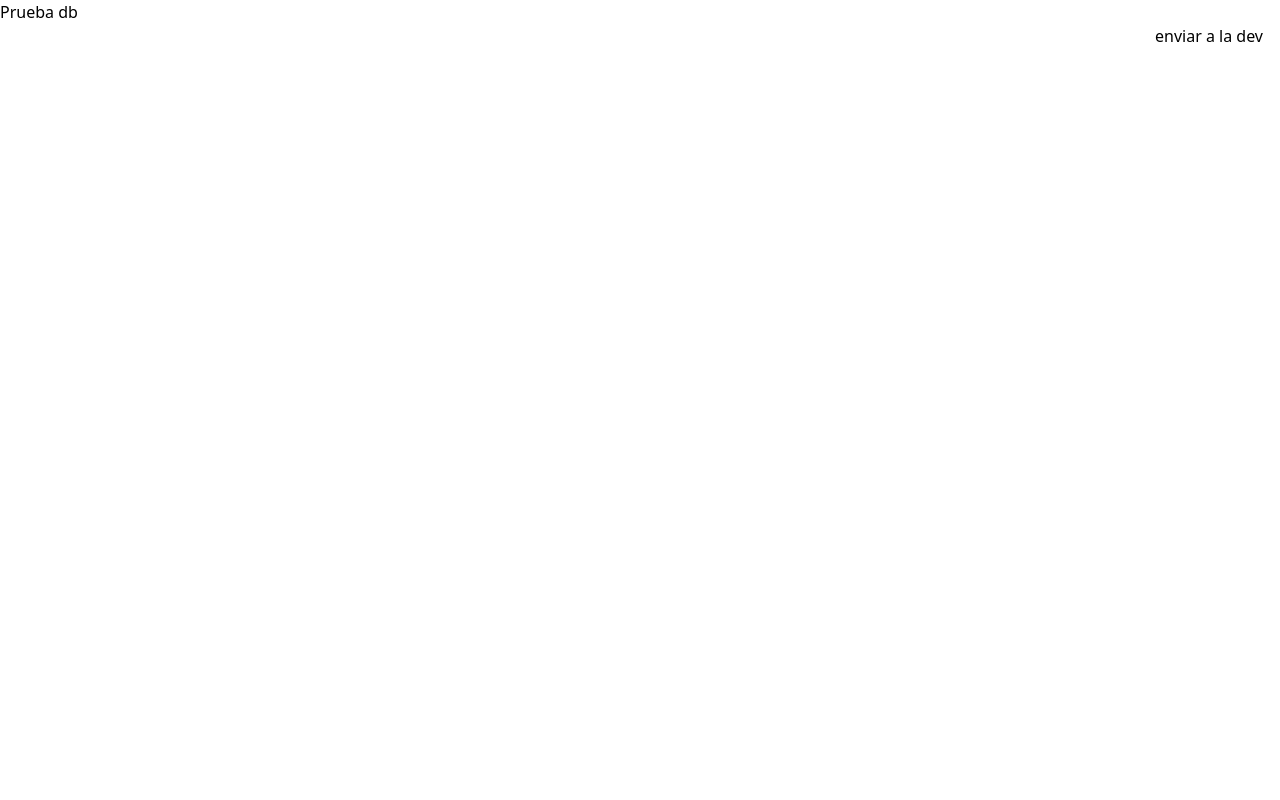
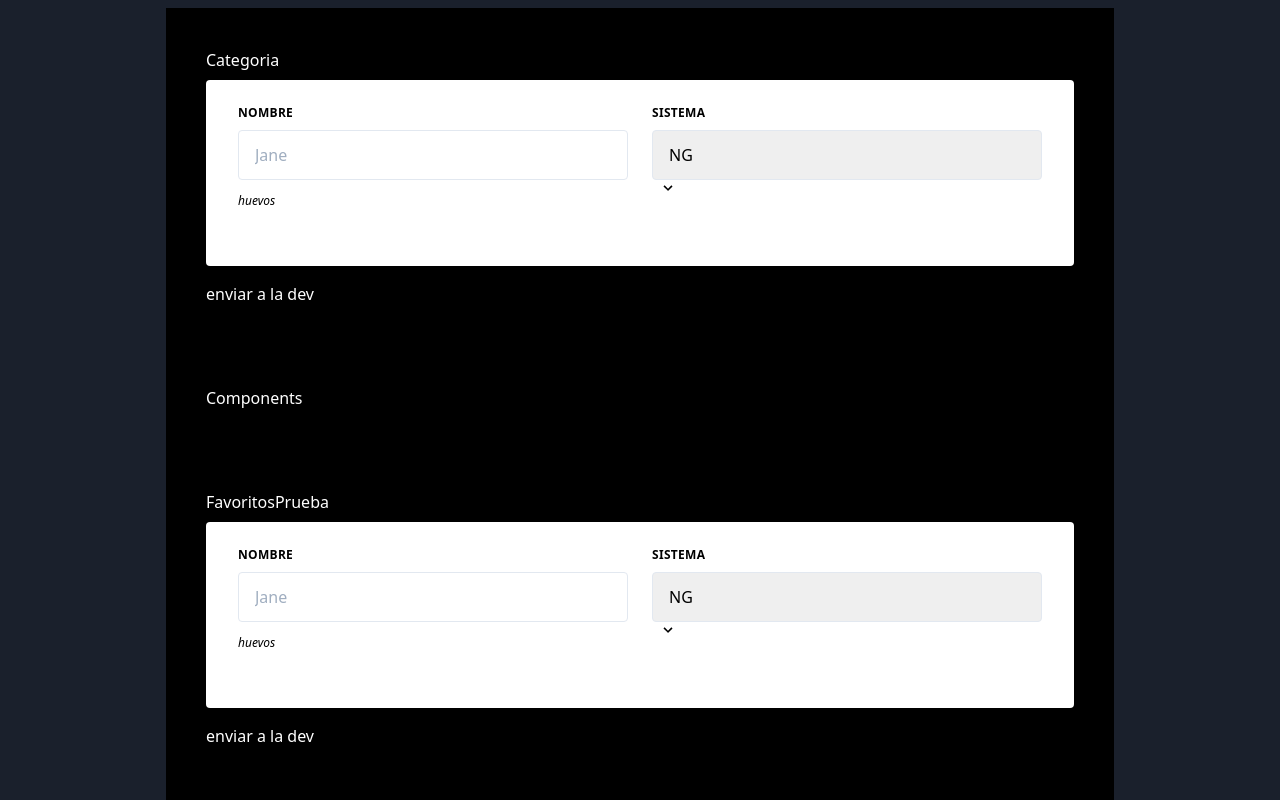
Before and after one commit to pabloVieyra/nucleo-wiki, a Next.js app: page /Pruebadb in a window 1280 px wide. Shown: the top 800 px of the page. Built offline with nearby package versions, Linux system fonts and the light colour scheme.

Commit message:
Formularios de prueba

```diff
--- /dev/null
+++ b/components/PruebasDb-Cosas/CategoriaPrueba.js
@@ -0,0 +1,74 @@
+import React, { useState } from "react";
+
+const CategoriaPrueba = () => {
+  const [component, setComponent] = useState("");
+  const changeComponent = () => {
+    fetch(`http://localhost:3000/api/componentes/`)
+      .then((response) => response.json())
+      .then((response) => {
+        const filtrado = response.filter((r) => r.tags == e);
+        setProducts(filtrado);
+      })
+      .catch((error) => {
+        console.log(error);
+      });
+  };
+  return (
+    <div className="bg-black p-10 blur">
+      <h1 className="text-white"> Categoria</h1>
+      <div className="bg-white shadow-md rounded px-8 pt-6 pb-8 mb-4 flex  flex-col my-2">
+        <div className="-mx-3 md:flex mb-6">
+          <div className="md:w-1/2 px-3 mb-6 md:mb-0">
+            <label
+              className="block uppercase tracking-wide text-grey-darker text-xs font-bold mb-2"
+              htmlFor="grid-first-name"
+            >
+              Nombre
+            </label>
+            <input
+              className="appearance-none block w-full bg-grey-lighter text-grey-darker border border-red rounded py-3 px-4 mb-3"
+              id="grid-first-name"
+              type="text"
+              placeholder="Jane"
+            />
+            <p className="text-red text-xs italic">huevos</p>
+          </div>
+          <div className="md:w-1/2 px-3">
+            <label
+              className="block uppercase tracking-wide text-grey-darker text-xs font-bold mb-2"
+              htmlFor="grid-state"
+            >
+              Sistema
+            </label>
+            <div className="relative">
+              <select
+                className="block appearance-none w-full bg-grey-lighter border border-grey-lighter text-grey-darker py-3 px-4 pr-8 rounded"
+                id="grid-state"
+              >
+                <option>NG</option>
+                <option>G1</option>
+                <option>Check</option>
+                <option>Fce</option>
+                <option>Col</option>
+              </select>
+              <div className="pointer-events-none absolute pin-y pin-r flex items-center px-2 text-grey-darker">
+                <svg
+                  className="h-4 w-4"
+                  xmlns="http://www.w3.org/2000/svg"
+                  viewBox="0 0 20 20"
+                >
+                  <path d="M9.293 12.95l.707.707L15.657 8l-1.414-1.414L10 10.828 5.757 6.586 4.343 8z" />
+                </svg>
+              </div>
+            </div>
+          </div>
+        </div>
+      </div>
+      <button onClick={changeComponent} className="text-white">
+        enviar a la dev
+      </button>
+    </div>
+  );
+};
+
+export default CategoriaPrueba;
--- /dev/null
+++ b/components/PruebasDb-Cosas/ComponentsPrueba.js
@@ -0,0 +1,22 @@
+import React from "react";
+
+const ComponentsPrueba = () => {
+  const changeComponent = () => {
+    fetch(`http://localhost:3000/api/componentes/`)
+      .then((response) => response.json())
+      .then((response) => {
+        const filtrado = response.filter((r) => r.tags == e);
+        setProducts(filtrado);
+      })
+      .catch((error) => {
+        console.log(error);
+      });
+  };
+  return (
+    <div className="bg-black p-10 blur">
+      <h1 className="text-white"> Components</h1>
+    </div>
+  );
+};
+
+export default ComponentsPrueba;
--- /dev/null
+++ b/components/PruebasDb-Cosas/FavoritosPrueba.js
@@ -0,0 +1,74 @@
+import React from "react";
+
+const FavoritosPrueba = () => {
+  const changeComponent = () => {
+    fetch(`http://localhost:3000/api/componentes/`)
+      .then((response) => response.json())
+      .then((response) => {
+        const filtrado = response.filter((r) => r.tags == e);
+        setProducts(filtrado);
+      })
+      .catch((error) => {
+        console.log(error);
+      });
+  };
+
+  return (
+    <div className="bg-black p-10 blur">
+      <h1 className="text-white">FavoritosPrueba </h1>
+      <div className="bg-white shadow-md rounded px-8 pt-6 pb-8 mb-4 flex  flex-col my-2">
+        <div className="-mx-3 md:flex mb-6">
+          <div className="md:w-1/2 px-3 mb-6 md:mb-0">
+            <label
+              className="block uppercase tracking-wide text-grey-darker text-xs font-bold mb-2"
+              htmlFor="grid-first-name"
+            >
+              Nombre
+            </label>
+            <input
+              className="appearance-none block w-full bg-grey-lighter text-grey-darker border border-red rounded py-3 px-4 mb-3"
+              id="grid-first-name"
+              type="text"
+              placeholder="Jane"
+            />
+            <p className="text-red text-xs italic">huevos</p>
+          </div>
+          <div className="md:w-1/2 px-3">
+            <label
+              className="block uppercase tracking-wide text-grey-darker text-xs font-bold mb-2"
+              htmlFor="grid-state"
+            >
+              Sistema
+            </label>
+            <div className="relative">
+              <select
+                className="block appearance-none w-full bg-grey-lighter border border-grey-lighter text-grey-darker py-3 px-4 pr-8 rounded"
+                id="grid-state"
+              >
+                <option>NG</option>
+                <option>G1</option>
+                <option>Check</option>
+                <option>Fce</option>
+                <option>Col</option>
+              </select>
+              <div className="pointer-events-none absolute pin-y pin-r flex items-center px-2 text-grey-darker">
+                <svg
+                  className="h-4 w-4"
+                  xmlns="http://www.w3.org/2000/svg"
+                  viewBox="0 0 20 20"
+                >
+                  <path d="M9.293 12.95l.707.707L15.657 8l-1.414-1.414L10 10.828 5.757 6.586 4.343 8z" />
+                </svg>
+              </div>
+            </div>
+          </div>
+        </div>
+      </div>
+      <button onClick={changeComponent} className="text-white">
+        enviar a la dev
+      </button>
+    </div>
+  );
+};
+
+export default FavoritosPrueba;
--- /dev/null
+++ b/components/PruebasDb-Cosas/PostPrueba.js
@@ -0,0 +1,22 @@
+import React from "react";
+
+const PostPrueba = () => {
+  const changeComponent = () => {
+    fetch(`http://localhost:3000/api/componentes/`)
+      .then((response) => response.json())
+      .then((response) => {
+        const filtrado = response.filter((r) => r.tags == e);
+        setProducts(filtrado);
+      })
+      .catch((error) => {
+        console.log(error);
+      });
+  };
+  return (
+    <div className="bg-black p-10 blur">
+      <h1 className="text-white">PostPrueba</h1>
+    </div>
+  );
+};
+
+export default PostPrueba;
--- /dev/null
+++ b/components/PruebasDb-Cosas/UsuariosPrueba.js
@@ -0,0 +1,22 @@
+import React from "react";
+
+const UsuariosPrueba = () => {
+  const changeComponent = () => {
+    fetch(`http://localhost:3000/api/componentes/`)
+      .then((response) => response.json())
+      .then((response) => {
+        const filtrado = response.filter((r) => r.tags == e);
+        setProducts(filtrado);
+      })
+      .catch((error) => {
+        console.log(error);
+      });
+  };
+  return (
+    <div className="bg-black p-10 blur">
+      <h1 className="text-white">UsuariosPrueba</h1>
+    </div>
+  );
+};
+
+export default UsuariosPrueba;
--- a/pages/Pruebadb.js
+++ b/pages/Pruebadb.js
@@ -1,35 +1,20 @@
 import React, { useState } from "react";
-import { Input } from "@chakra-ui/react";
+import CategoriaPrueba from "../components/PruebasDb-Cosas/CategoriaPrueba";
+import ComponentsPrueba from "../components/PruebasDb-Cosas/ComponentsPrueba";
+import FavoritosPrueba from "../components/PruebasDb-Cosas/FavoritosPrueba";
+import PostPrueba from "../components/PruebasDb-Cosas/PostPrueba";
+import UsuariosPrueba from "../components/PruebasDb-Cosas/UsuariosPrueba";
 
 const Pruebadb = () => {
-  const [component, setComponent] = useState("");
-
-  const changeComponent = () => {
-    fetch(`http://localhost:3000/api/componentes/`)
-      .then((response) => response.json())
-      .then((response) => {
-        const filtrado = response.filter((r) => r.tags == e);
-        setProducts(filtrado);
-      })
-      .catch((error) => {
-        console.log(error);
-      });
-  };
-
   return (
-    <div>
-      <h1>Prueba db</h1>
-      {/* tipo */}
-      <Input></Input>
-      {/* valor */}
-      <Input></Input>
-      {/* orden */}
-      <Input></Input>
-      {/* estado */}
-      <Input></Input>
-      {/* post_id */}
-      <Input></Input>
-      <button onClick={changeComponent}> enviar a la dev</button>
+    <div className="bg-gray-900 p-2 flex justify-center  ">
+      <div className="bg-black w-3/4">
+        <CategoriaPrueba></CategoriaPrueba>
+        <ComponentsPrueba></ComponentsPrueba>
+        <FavoritosPrueba></FavoritosPrueba>
+        <PostPrueba></PostPrueba>
+        <UsuariosPrueba></UsuariosPrueba>
+      </div>
     </div>
   );
 };
--- a/pages/index.js
+++ b/pages/index.js
@@ -1,4 +1,4 @@
-import Head from "next/head";
+import NavBar from "../components/NavBar/NavBar";
 import HomePage from "../components/Home/HomePage";
 import Dashboard from "../components/Dashboard/Dashboard";
 import AppLayout from "../components/AppLayout/AppLayout";
```
